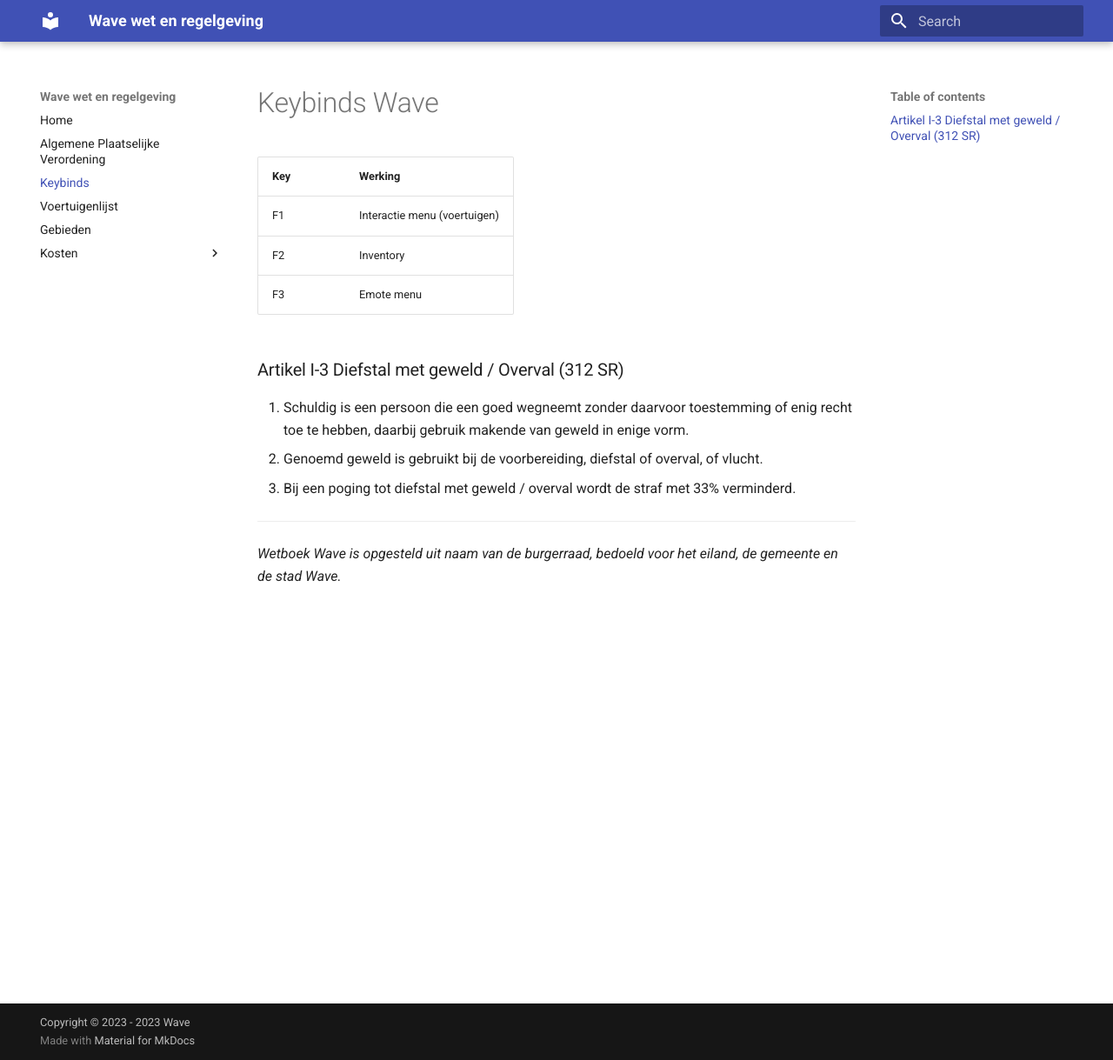
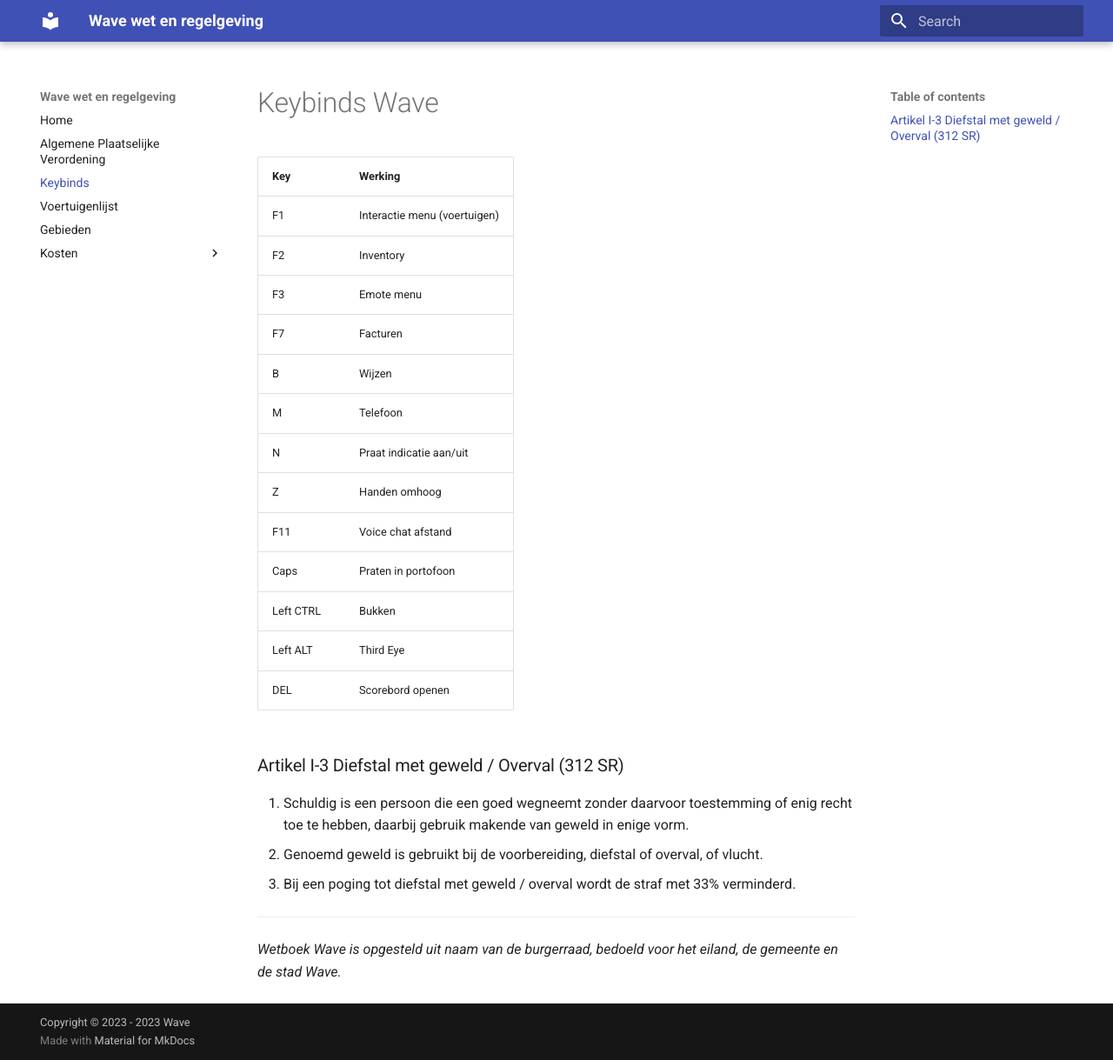
Before and after one commit to mickjoel/wetboek.sunstone, an MkDocs documentation site: the page built from docs/keybinds.md, in a window 1280 px wide and 1219 px high. Shown: the whole window at 87% size. Built offline with MkDocs 1.6.1 and Material for MkDocs 9.7.7, drawn with Linux system fonts in a browser that asks for light colours.

Commit message:
Update keybinds.md

```diff
--- a/docs/keybinds.md
+++ b/docs/keybinds.md
@@ -8,6 +8,16 @@
 | F1 | Interactie menu (voertuigen)
 | F2 | Inventory
 | F3 | Emote menu
+| F7 | Facturen
+| B | Wijzen
+| M | Telefoon
+| N | Praat indicatie aan/uit
+| Z | Handen omhoog
+| F11 | Voice chat afstand
+| Caps | Praten in portofoon
+| Left CTRL | Bukken
+| Left ALT | Third Eye
+| DEL | Scorebord openen
 
 ### Artikel I-3 Diefstal met geweld / Overval (312 SR)
 
```
